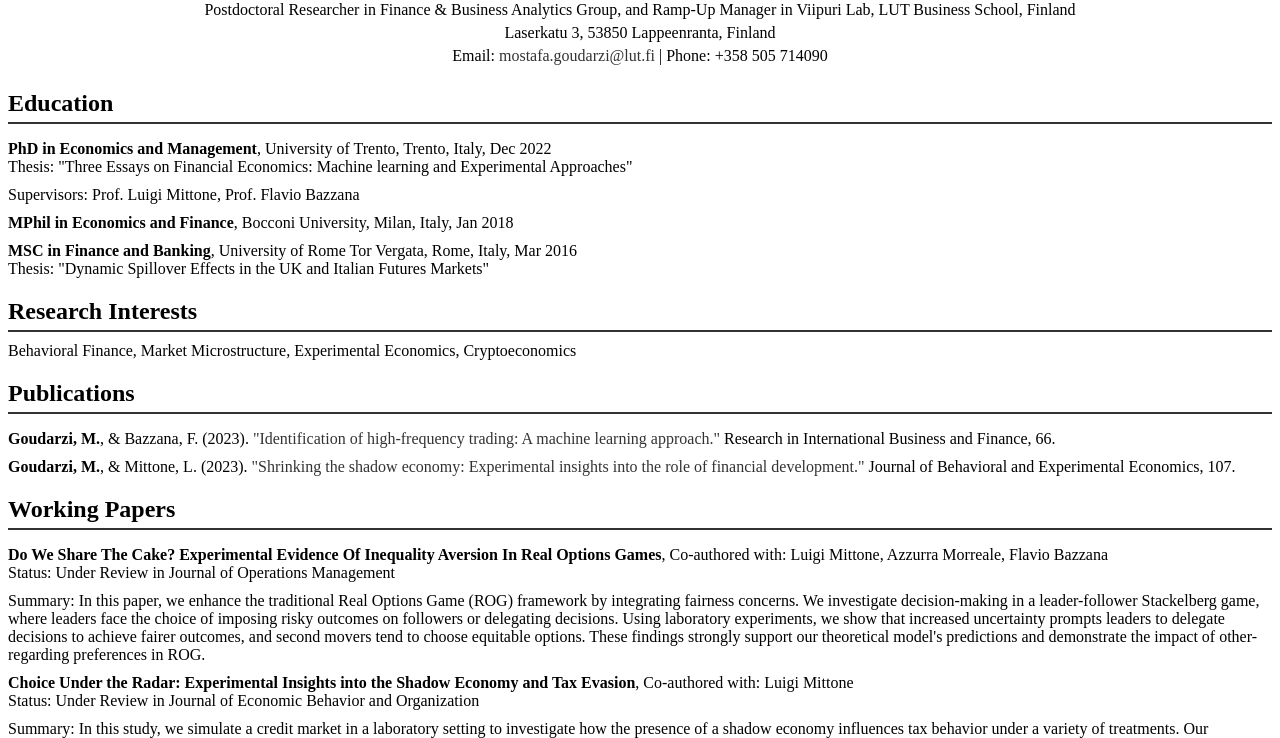
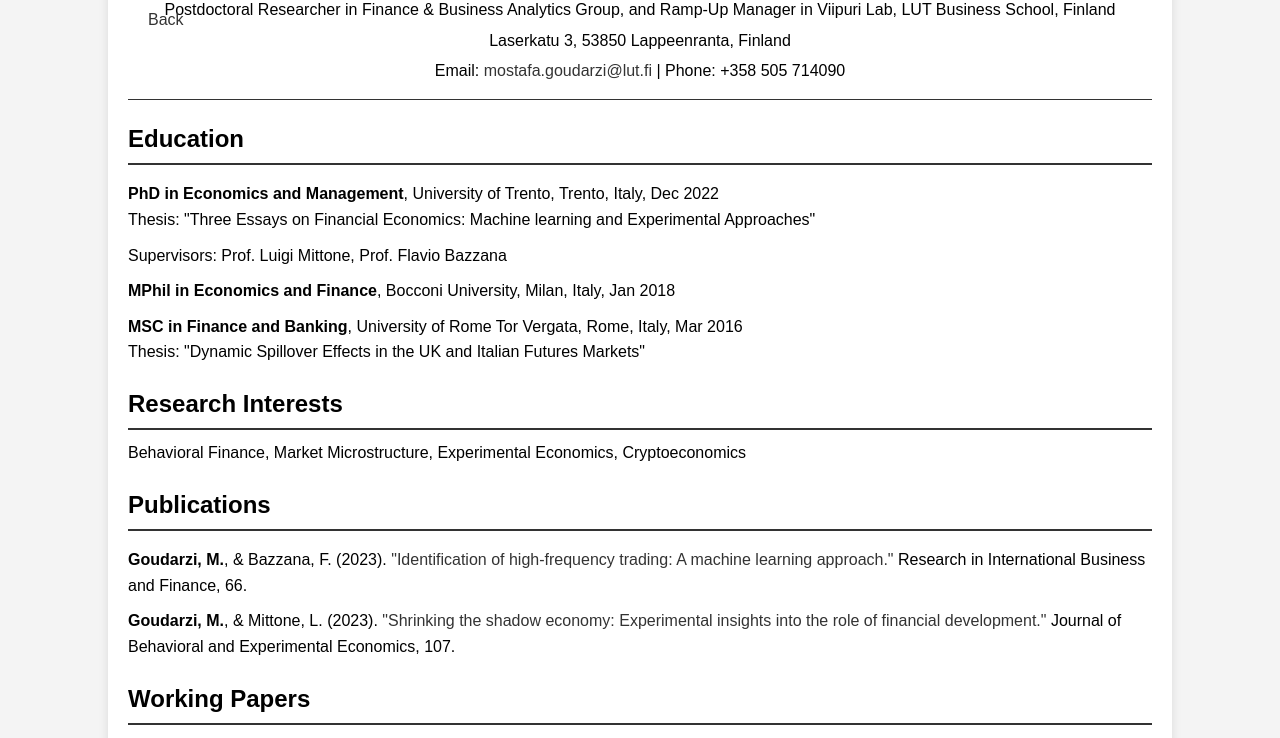
Before and after one commit to GoudarziMostafa/goudarzi.github.io, a plain HTML site: page cv.html in a window 1280 px wide. Shown: the part 79-817 px from the top of the page. Drawn offline with Linux system fonts and the light colour scheme.

Commit message:
name in the middle with back

```diff
--- a/cv.html
+++ b/cv.html
@@ -9,8 +9,8 @@
 <body>
     <div class="container">
         <header class="clearfix">
+            <a href="index.html" class="home-link">Back</a>
             <h1>Mostafa Goudarzi</h1>
-            <!-- <img src="myPhotoCV.jpg" alt="Mostafa Goudarzi" class="profile-pic"> -->
             <div class="header-details">
                 <p>Postdoctoral Researcher in Finance & Business Analytics Group, and Ramp-Up Manager in Viipuri Lab, LUT Business School, Finland</p>
                 <p>Laserkatu 3, 53850 Lappeenranta, Finland</p>
--- a/styles.css
+++ b/styles.css
@@ -1,3 +1,54 @@
+body {
+    font-family: Arial, sans-serif;
+    line-height: 1.6;
+    margin: 0;
+    padding: 0;
+    background-color: #f4f4f4;
+}
+
+.container {
+    width: 80%;
+    margin: auto;
+    background: #fff;
+    padding: 20px;
+    box-shadow: 0 0 10px rgba(0, 0, 0, 0.1);
+}
+
+header {
+    position: relative;
+    border-bottom: 1px solid #333;
+    padding-bottom: 10px;
+    margin-bottom: 20px;
+    text-align: center;
+}
+
+header h1 {
+    margin: 0;
+    font-size: 2em;
+}
+
+header .home-link {
+    position: absolute;
+    left: 20px;
+    top: 50%;
+    transform: translateY(-50%);
+    font-size: 1em;
+    text-decoration: none;
+    color: #333;
+}
+
+header .home-link:hover {
+    text-decoration: underline;
+}
+
+header p {
+    margin: 5px 0;
+}
+
+section {
+    margin-bottom: 20px;
+}
+
 section h2 {
     border-bottom: 2px solid #333;
     padding-bottom: 5px;
```
Also changed, not shown: index.html (+1 -1 lines).
